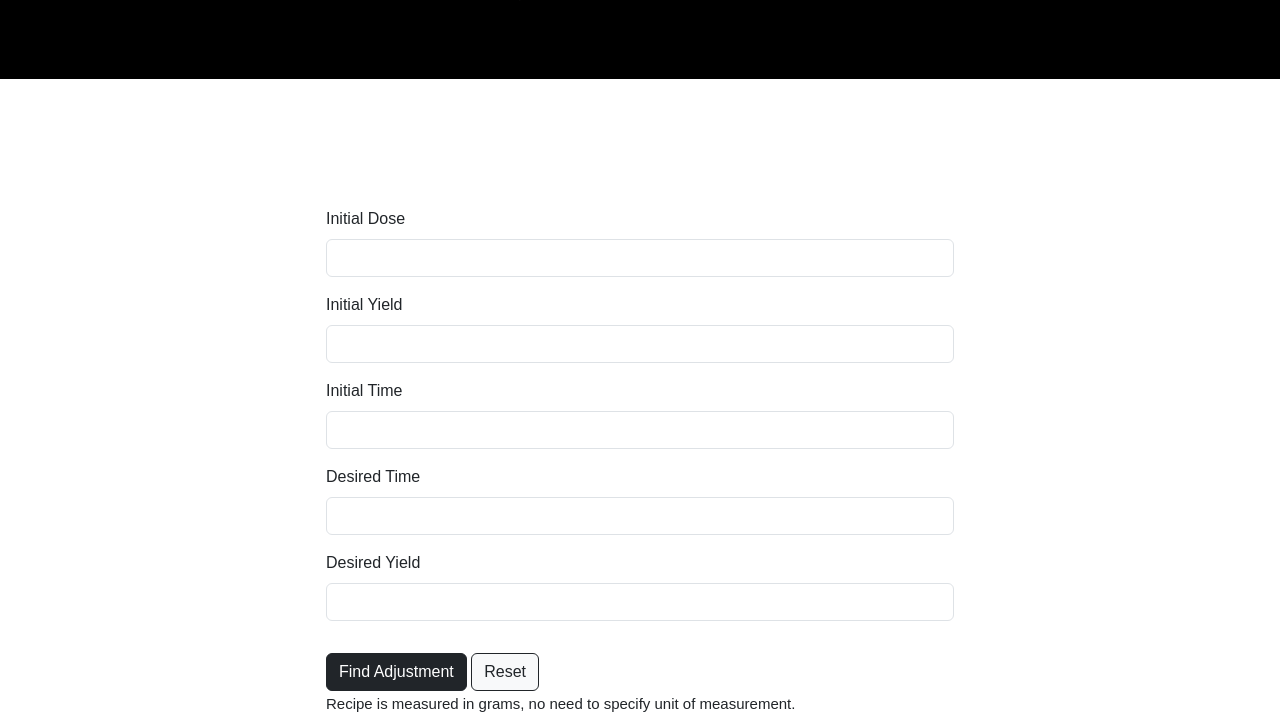
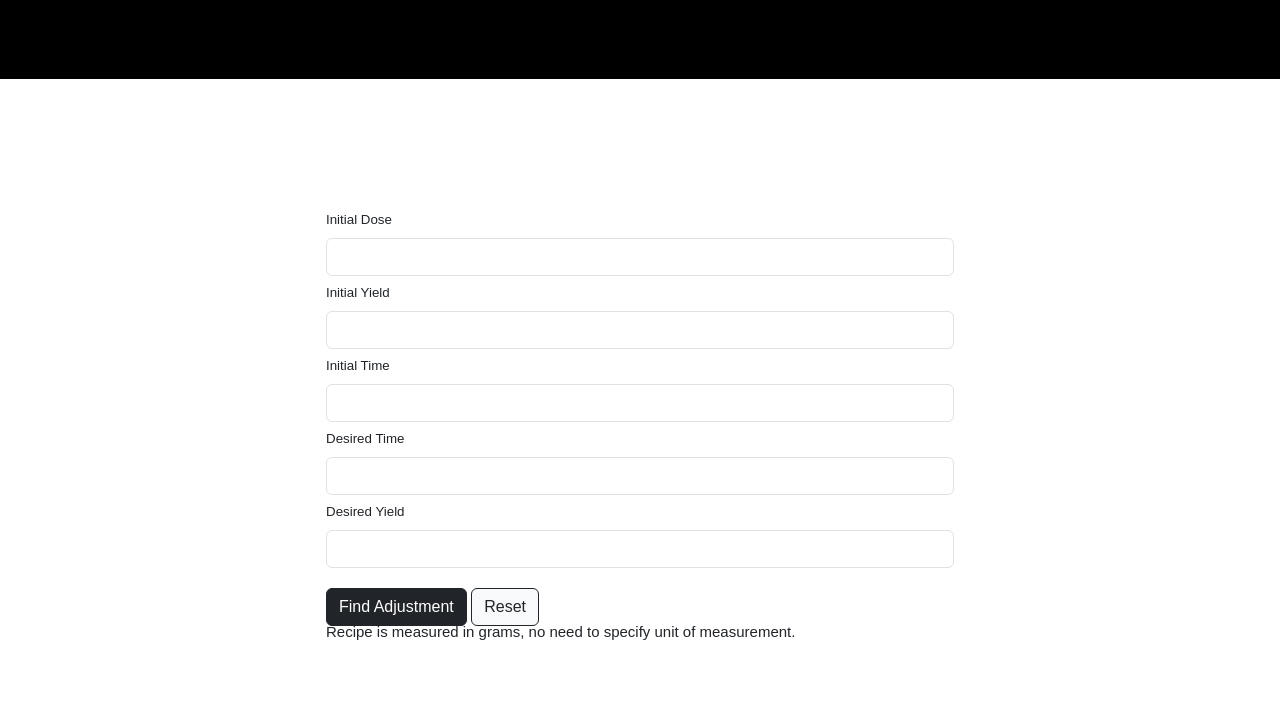
Before and after one commit to T-rummy/Espresso-Map, a plain HTML site: page index.html in a window 1280 px wide. Shown: the part 1073-1794 px from the top of the page. After the commit the page ends 1732 px from the top, so only its background shows below. Drawn offline with nearby package versions, Linux system fonts and the light colour scheme.

Commit message:
other minor adjustments

```diff
--- a/assets/css/style.css
+++ b/assets/css/style.css
@@ -9,10 +9,19 @@
     /* margin-top: -200px; */
     width: 100%;
     height: 90%;
-    margin-bottom: 0px;
+    padding-bottom: -10px;
 
  }
 
 .foot {
      font-size: 15px;
  }
+ form {
+     height: 50vh;
+ }
+ .hero {
+     padding-bottom: 10px;
+ }
+ label {
+     font-size: smaller;
+ }
--- a/index.html
+++ b/index.html
@@ -11,7 +11,7 @@
 </head>
 <body>
 
-    <div class="row">
+    <div class=" hero row">
 
         <div class="">
 
@@ -23,24 +23,24 @@
 
 
 
-            <form class="mt-0">
-                <div class="mb-3">
+            <form class="">
+                <div class="mb-1">
                     <label  class="form-label">Initial Dose</label>
                     <input type="text" class="form-control" id="input" aria-describedby="dose">
                 </div>
-                <div class="mb-3">
+                <div class="mb-1">
                     <label  class="form-label">Initial Yield</label>
                     <input class="form-control" id="intYield">
                 </div>
-                <div class="mb-3">
+                <div class="mb-1">
                     <label class="form-label">Initial Time</label>
                     <input class="form-control" id="intTime">
                 </div>
-                <div class="mb-3">
+                <div class="mb-1">
                     <label class="form-label">Desired Time</label>
                     <input class="form-control" id="desTime">
                 </div>
-                <div class="mb-3">
+                <div class="mb-1">
                     <label class="form-label">Desired Yield</label>
                     <input class="form-control" id="desYield">
                 </div>
@@ -52,7 +52,7 @@
 
 
 
-            <h2 class="form-check-label mt-1 foot">Recipe is measured in grams, no need to specify unit of measurement.</h2>
+            <h2 class="form-check-label mt-3 foot">Recipe is measured in grams, no need to specify unit of measurement.</h2>
 
     </div>
 
```
